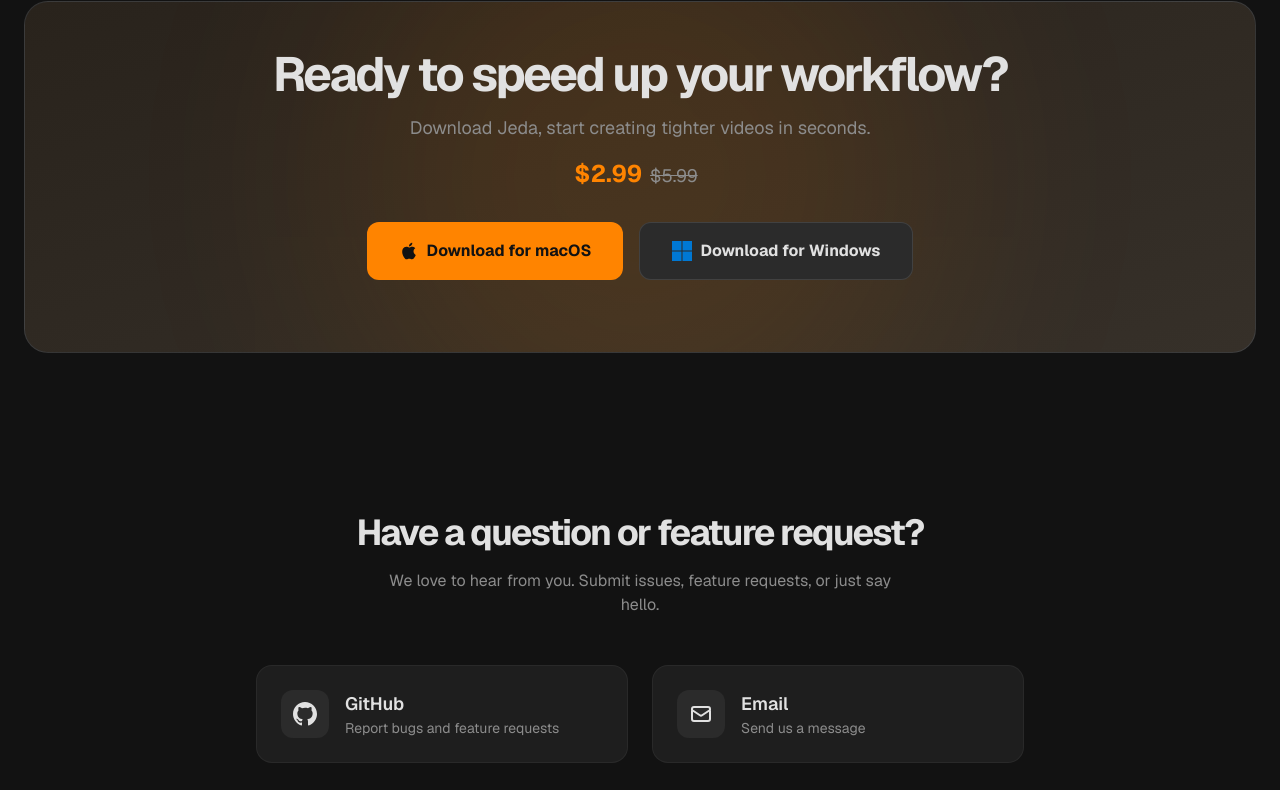
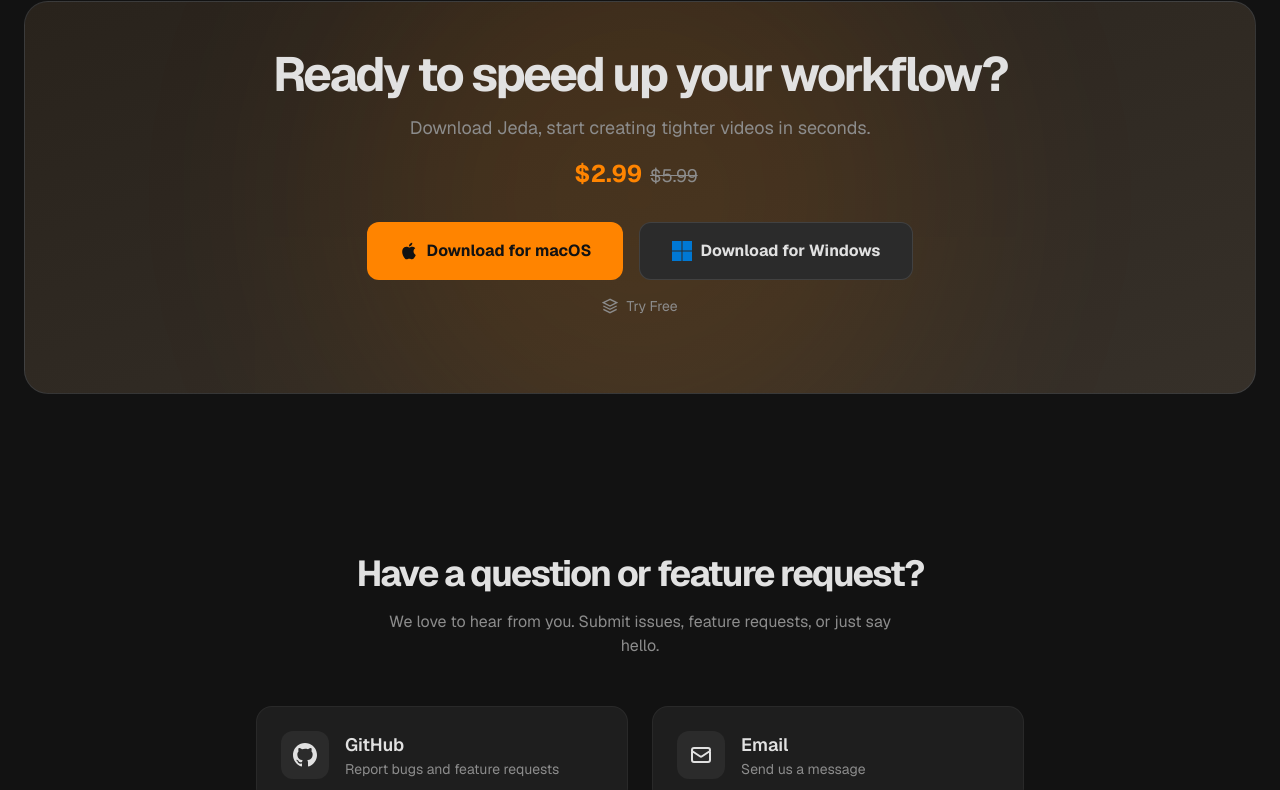
Before and after one commit to jedaeditor/jedaeditor.github.io, a Next.js app: page / in a window 1280 px wide. Shown: the part 2812-3602 px from the top of the page. Built offline with nearby package versions, Linux system fonts and the light colour scheme; no server answers.

Commit message:
add trial download

```diff
--- a/src/components/sections/Download.tsx
+++ b/src/components/sections/Download.tsx
@@ -40,6 +40,10 @@
                 {t.download.windows}
               </a>
             </div>
+            <a href={t.download.trialUrl || '#'} target="_blank" className="mt-4 inline-flex items-center gap-2 text-[#8C8C8C] hover:text-[#FF8400] transition-colors text-sm">
+              <svg className="w-4 h-4" viewBox="0 0 24 24" fill="none" stroke="currentColor" strokeWidth="2"><path d="M12 2L2 7l10 5 10-5-10-5zM2 17l10 5 10-5M2 12l10 5 10-5"/></svg>
+              {t.download.trial || 'Try Free'}
+            </a>
             <p className="mt-6 text-sm text-[#8C8C8C]">{t.download.version}</p>
           </div>
         </motion.div>
--- a/src/lib/en.json
+++ b/src/lib/en.json
@@ -106,7 +106,9 @@
     "windows": "Download for Windows",
     "version": "",
     "pricing": "$5.99",
-    "discountPricing": "$2.99"
+    "discountPricing": "$2.99",
+    "trial": "Try Free",
+    "trialUrl": "https://bit.ly/jeda-editor-trial"
   },
   "support": {
     "title": "Have a question or feature request?",
--- a/src/lib/id.json
+++ b/src/lib/id.json
@@ -106,7 +106,9 @@
     "windows": "Unduh untuk Windows",
     "version": "",
     "pricing": "IDR 99.000",
-    "discountPricing": "IDR 49.000"
+    "discountPricing": "IDR 49.000",
+    "trial": "Coba Gratis",
+    "trialUrl": "https://bit.ly/jeda-editor-trial"
   },
   "support": {
     "title": "Punya pertanyaan atau permintaan fitur?",
```
